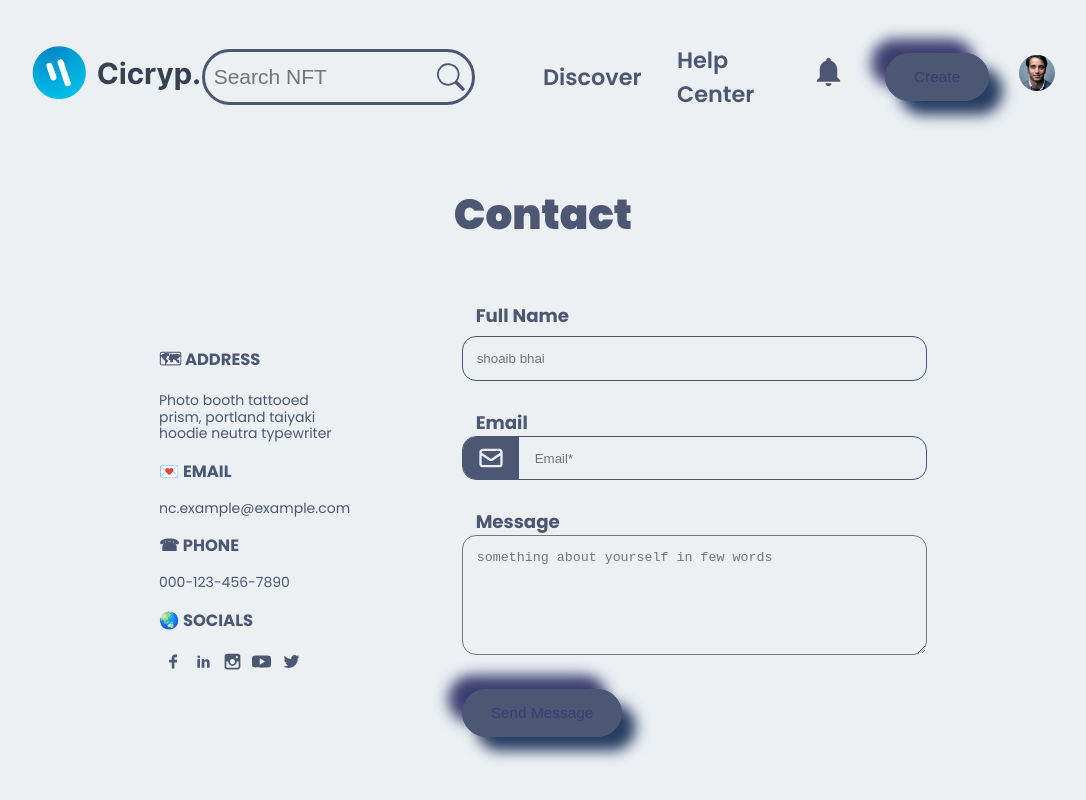
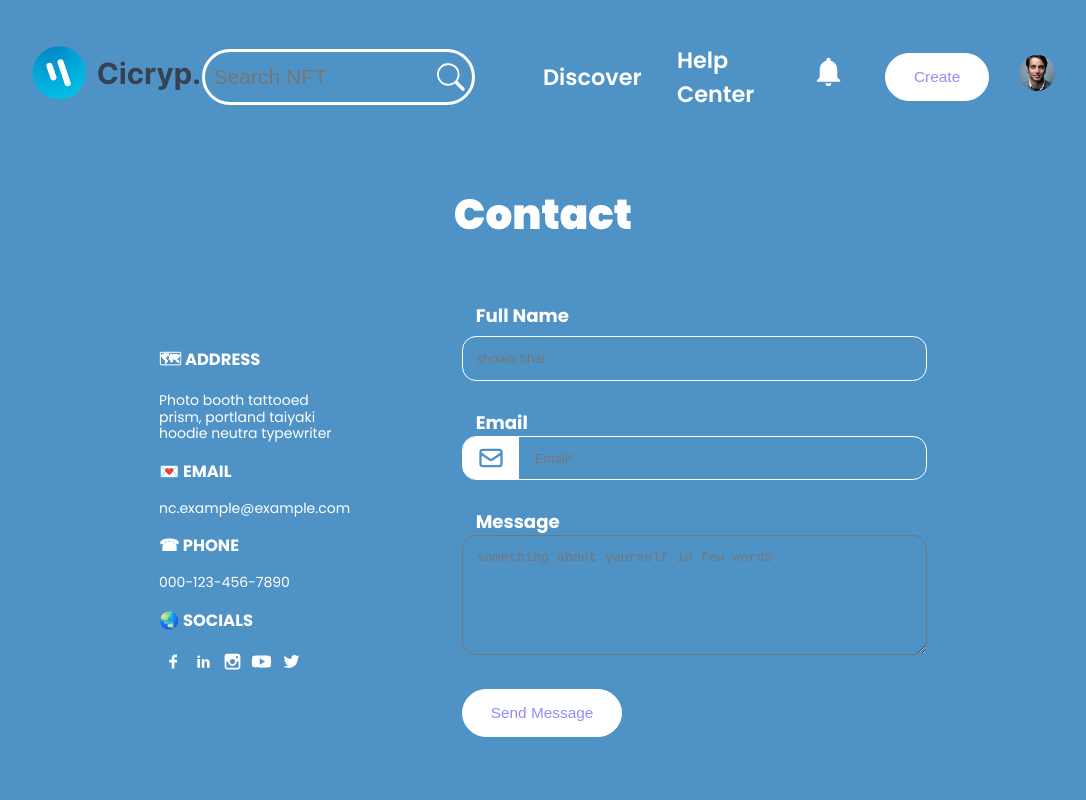
Before and after one commit to lucas150/finalcsi, a Next.js app: page /contactus in a window 1280 px wide. Shown: the top 800 px of the page, without its empty margins (97-1183 px from the left). Built offline with nearby package versions, Linux system fonts and the light colour scheme.

Commit message:
Your commit message here

```diff
--- a/components/Button/Button.module.css
+++ b/components/Button/Button.module.css
@@ -1,4 +1,3 @@
-
 .button {
   background-color: var(--icons-color);
   padding: 1rem 2rem;
@@ -7,12 +6,12 @@
   font-size: 1.1rem;
   color: var(--shadow-light-color);
   cursor: pointer;
-    transition:  all .2s ease-in;
-    box-shadow: var(--box-shadow);
+  transition: all 0.2s ease-in;
+  /* box-shadow: var(--box-shadow); */
 }
 
-.button:hover{
+.button:hover {
   background-color: var(--main-bg-color);
-    border:  1px solid var(--icons-color);
-    color:  var(--icons-color);
+  border: 1px solid var(--icons-color);
+  color: var(--icons-color);
 }
--- a/styles/globals.css
+++ b/styles/globals.css
@@ -1,13 +1,13 @@
 @import url("https://fonts.googleapis.com/css2?family=Poppins:ital,wght@0,100;0,200;0,300;0,400;0,500;0,600;0,700;0,800;0,900;1,100;1,200;1,300;1,400;1,500;1,600;1,700;1,800;1,900&display=swap");
 
 :root {
-  --icons-color: #4c5773;
-  --icons-light-color: #4c577341;
-  --icons-bg-color: #1f405a;
-  --shadow-dark-color: #283d63;
-  --bg-shadow-dark-color: #d3dae745;
-  --shadow-light-color: #3c3e70;
-  --main-bg-color: #ecf0f3;
+  --icons-color: rgb(255, 255, 255);
+  --icons-light-color: #04009a;
+  --icons-bg-color: #341d7d;
+  --shadow-dark-color: #928cfb;
+  --bg-shadow-dark-color: #4f93c6;
+  --shadow-light-color: #928cfb;
+  --main-bg-color: #4f93c6;
 
   --box-shadow: 1rem 1rem 1rem var(--shadow-dark-color),
     -1rem -1rem 1rem var(--shadow-light-color);
@@ -62,6 +62,6 @@ a {
   }
   body {
     color: rgb(0, 0, 0);
-    background: #ca9dfa;
+    background: #ffffffd8;
   }
 }
```
Lines whose indentation alone changed are shown as unchanged.
